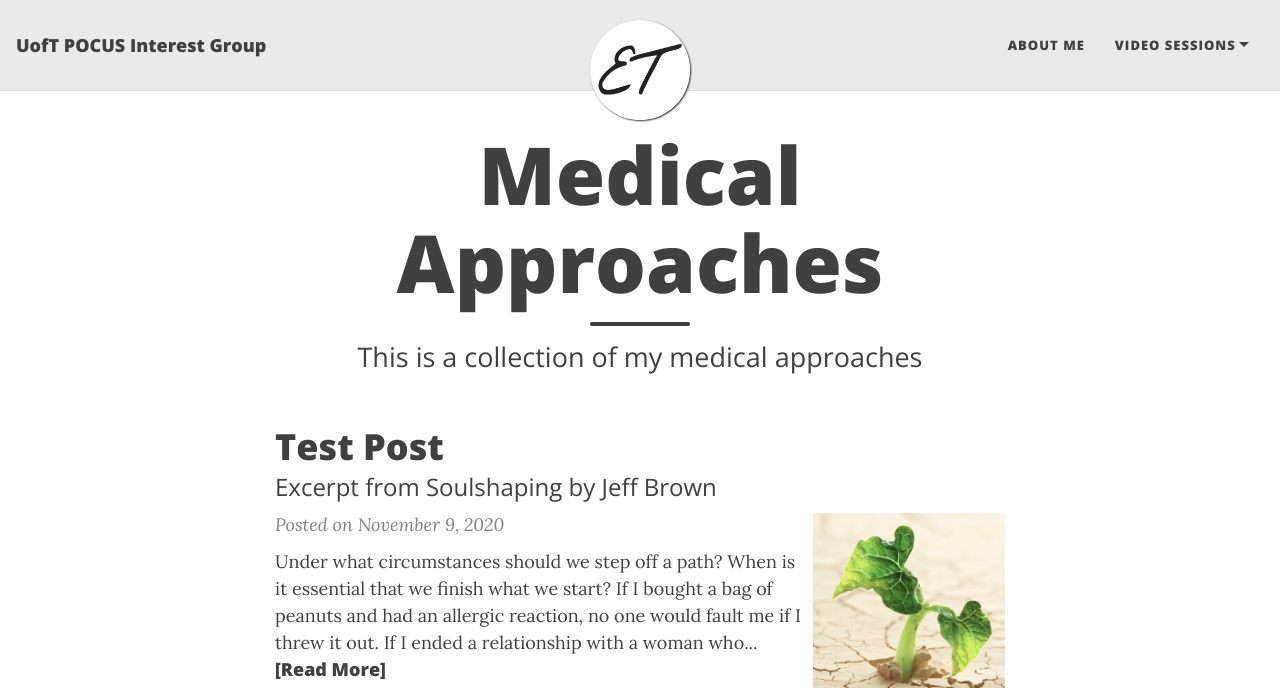
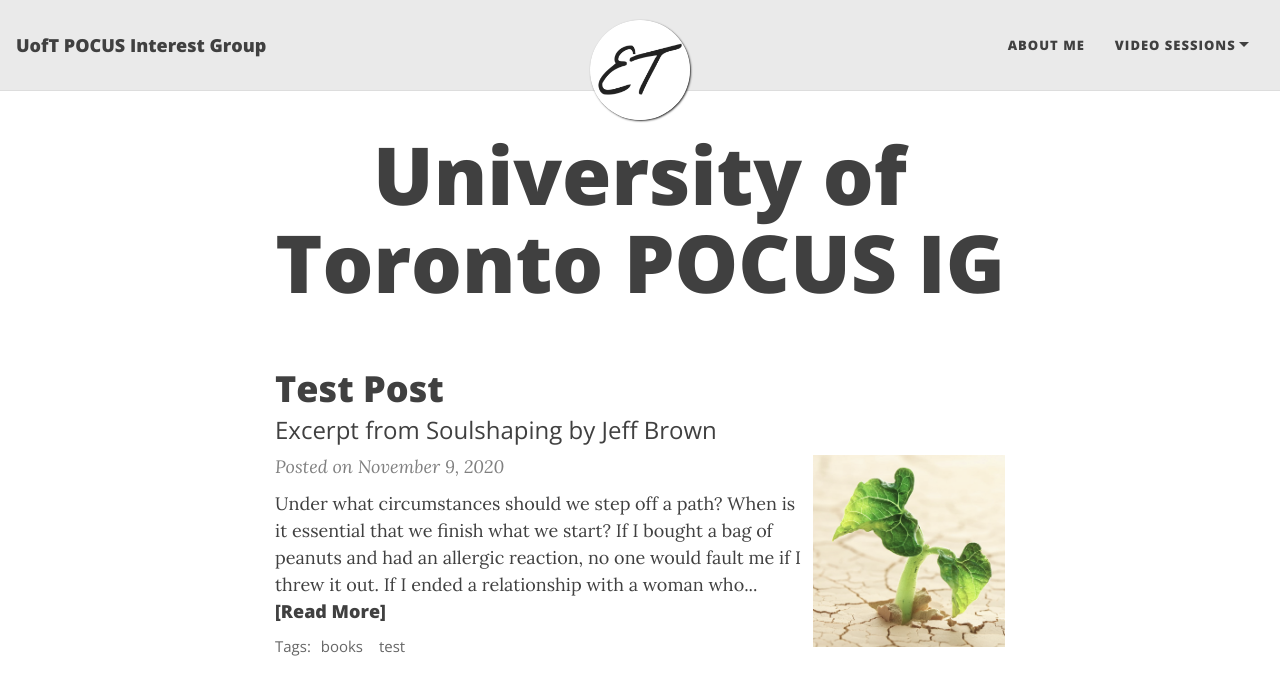
Before and after one commit to uoftpocus/uoftpocus.github.io, a Jekyll site: the page built from index.html, in a window 1280 px wide, cut to the strip 0-688 px from the top of the page. Built offline with Jekyll 4.4.1, drawn with Linux system fonts in a browser that asks for light colours; nearby versions of some CDN libraries; the list of posts is cut into pages by our own code.

Commit message:
Update index.html

```diff
--- a/index.html
+++ b/index.html
@@ -1,5 +1,5 @@
 ---
 layout: home
-title: Medical Approaches
-subtitle: This is a collection of my medical approaches
+title: University of Toronto POCUS IG
+subtitle:
 ---
```
